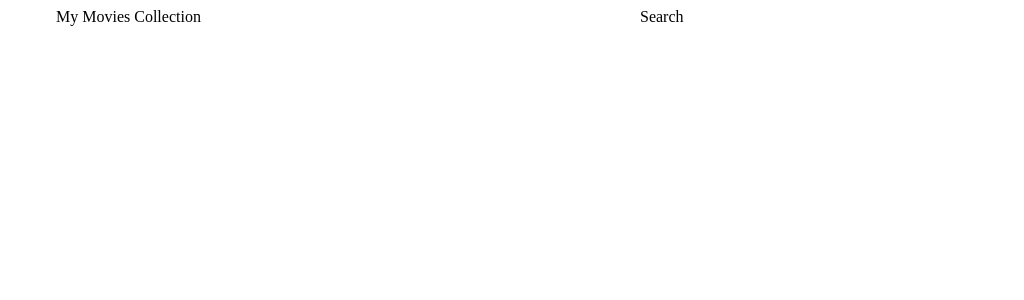
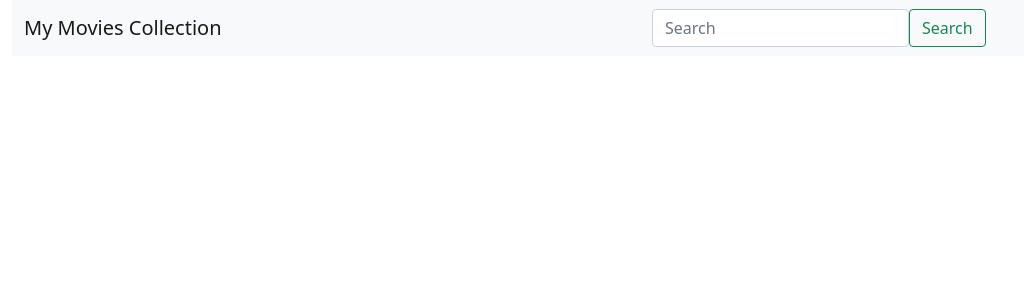
Before and after one commit to kobrata0912/DemoMovieDatabase, a React (Create React App) app in the folder client/: page / in a window 1280 px wide. Shown: the top 300 px of the page, without its empty margins (0-1024 px from the left). Built offline with nearby package versions, Linux system fonts and the light colour scheme.

Commit message:
Switched from MaterialUI to React Bootstrap

```diff
--- a/client/package.json
+++ b/client/package.json
@@ -3,11 +3,12 @@
   "version": "0.1.0",
   "private": true,
   "dependencies": {
-    "@material-ui/core": "^4.12.3",
     "@testing-library/jest-dom": "^5.14.1",
     "@testing-library/react": "^11.2.7",
     "@testing-library/user-event": "^12.8.3",
+    "bootstrap": "^5.0.2",
     "react": "^17.0.2",
+    "react-bootstrap": "^2.0.0-beta.4",
     "react-dom": "^17.0.2",
     "react-scripts": "^4.0.3",
     "web-vitals": "^1.1.2"
--- a/client/public/index.html
+++ b/client/public/index.html
@@ -9,8 +9,12 @@
       name="description"
       content="Web site created using create-react-app"
     />
-    <link rel="stylesheet" href="https://fonts.googleapis.com/css?family=Roboto:300,400,500,700&display=swap" />
-    <link rel="stylesheet" href="https://fonts.googleapis.com/icon?family=Material+Icons" />
+    <link
+    rel="stylesheet"
+    href="https://cdn.jsdelivr.net/npm/bootstrap@5.0.2/dist/css/bootstrap.min.css"
+    integrity="sha384-EVSTQN3/azprG1Anm3QDgpJLIm9Nao0Yz1ztcQTwFspd3yD65VohhpuuCOmLASjC"
+    crossorigin="anonymous"
+  />
     <title>React App</title>
   </head>
   <body>
--- a/client/src/App.js
+++ b/client/src/App.js
@@ -1,13 +1,10 @@
-import Navbar from './components/navbar.js'
-import Container from '@material-ui/core/Container';
-// eslint-disable-next-line
-import {sizing} from '@material-ui/system'
+import { Container,} from "react-bootstrap"
+import NavigationBar from './components/navbar'
 
 function App() {
   return (
-    <Container width="100%">
-     <Navbar/>
-
+    <Container fluid>
+        <NavigationBar/>
     </Container>
   );
 }
--- a/client/src/components/navbar.js
+++ b/client/src/components/navbar.js
@@ -1,22 +1,26 @@
-import Container from '@material-ui/core/Container'
-import Grid from "@material-ui/core/Grid"
+import { Navbar, Container, Nav, Form, FormControl, Button } from 'react-bootstrap'
 
-function Navbar() {
+function NavigationBar() {
     return (
-        <Container width="100%" height="10%">
-            <Grid container
-                direction="row"
-                justifyContent="space-between"
-                alignItems="baseline">
-                <Grid item xs={6}>
-                    My Movies Collection
-                </Grid>
-                <Grid item xs={6}>
-                    Search
-                </Grid>
-            </Grid>
-        </Container>
+        <Navbar bg="light" variant="light">
+            <Container fluid>
+                <Navbar.Brand href="#home">My Movies Collection</Navbar.Brand>
+                <Nav className="me-auto">
+                </Nav>
+            </Container>
+            <Container fluid>
+            <Form className="d-flex">
+                <FormControl
+                    type="search"
+                    placeholder="Search"
+                    className="mr-2"
+                    aria-label="Search"
+                />
+                <Button variant="outline-success">Search</Button>
+            </Form>
+            </Container>
+        </Navbar>
     );
 }
 
-export default Navbar;
+export default NavigationBar;
--- a/client/src/index.js
+++ b/client/src/index.js
@@ -1,6 +1,7 @@
 import React from 'react';
 import ReactDOM from 'react-dom';
 import App from './App';
+import 'bootstrap/dist/css/bootstrap.min.css';
 
 ReactDOM.render(
   <React.StrictMode>
```
Also changed, not shown: 1 other file (tests, documents, lock files or other folders).
